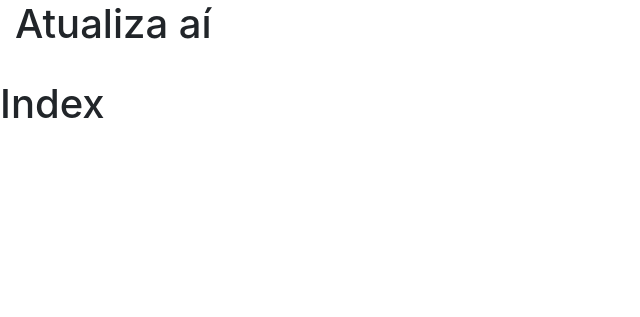
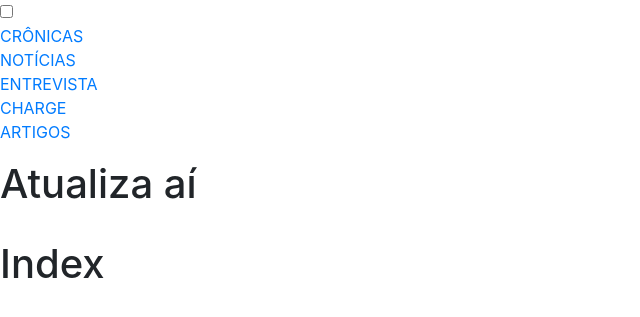
Before and after one commit to senacrs-emti/2022-1M-jornal-G8, a PHP site: page /index.php in a window 1280 px wide. Shown: the top 317 px of the page, without its empty margins (0-640 px from the left). Run offline with PHP 8.4, Linux system fonts and the light colour scheme.

Commit message:
Update _header.php

```diff
--- a/includes/_header.php
+++ b/includes/_header.php
@@ -13,6 +13,24 @@
 <body>
 
     <header>
+
+    <div class="row">
+      <div class="col-2">
+      <div class="hamburger-menu">
+    <input id="menu__toggle" type="checkbox" />
+    <label class="menu__btn" for="menu__toggle">
+
+    </label>
+
+    <ul class="menu__box">
+      <li><a class="menu__item" href="#">CRÔNICAS</a></li>
+      <li><a class="menu__item" href="#">NOTÍCIAS</a></li>
+      <li><a class="menu__item" href="#">ENTREVISTA</a></li>
+      <li><a class="menu__item" href="#">CHARGE</a></li>
+      <li><a class="menu__item" href="#">ARTIGOS</a></li>
+    </ul>
+  </div>
+      </div>
     <div class="container-fluid">
     <div class="row">
     <div class="col-11">
```
